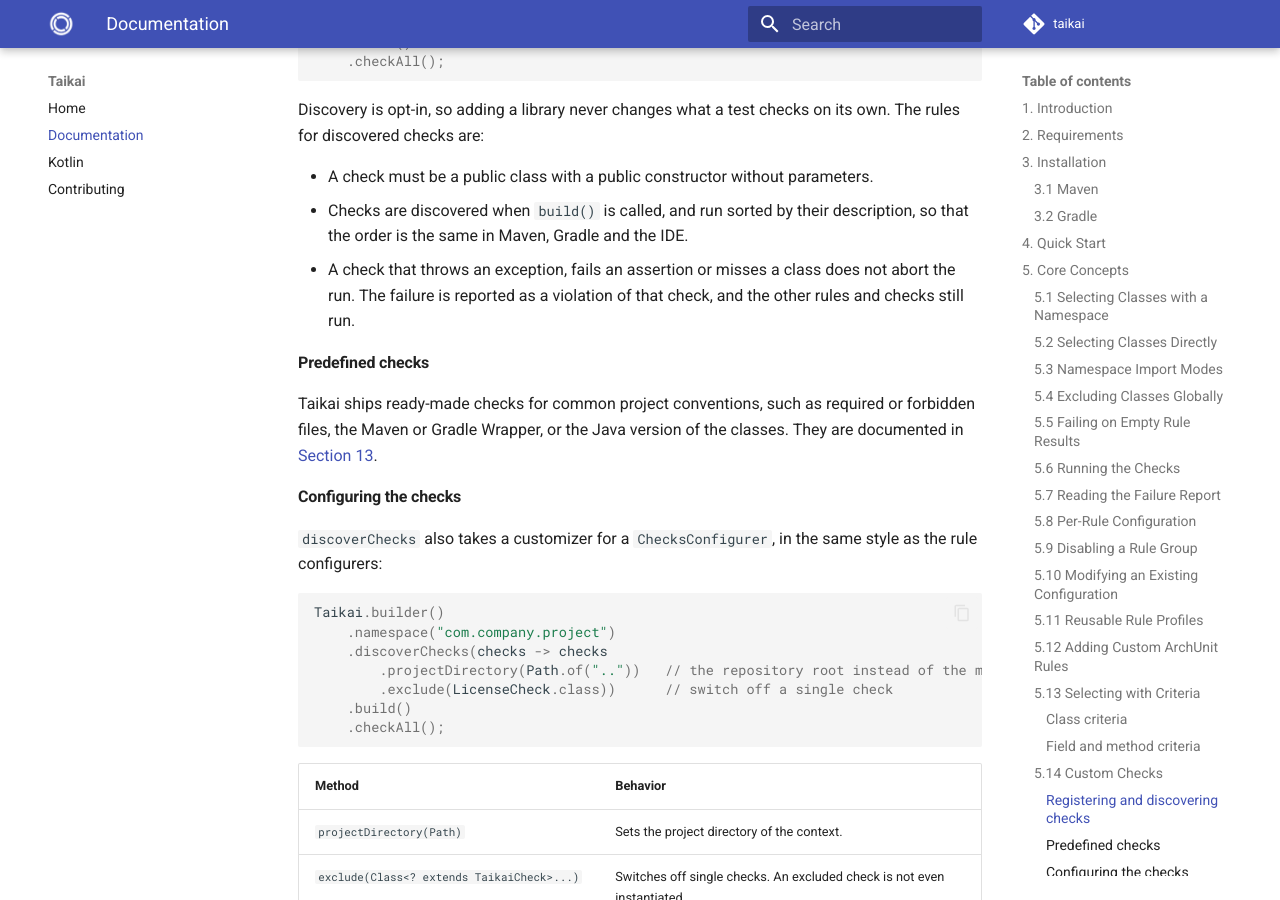
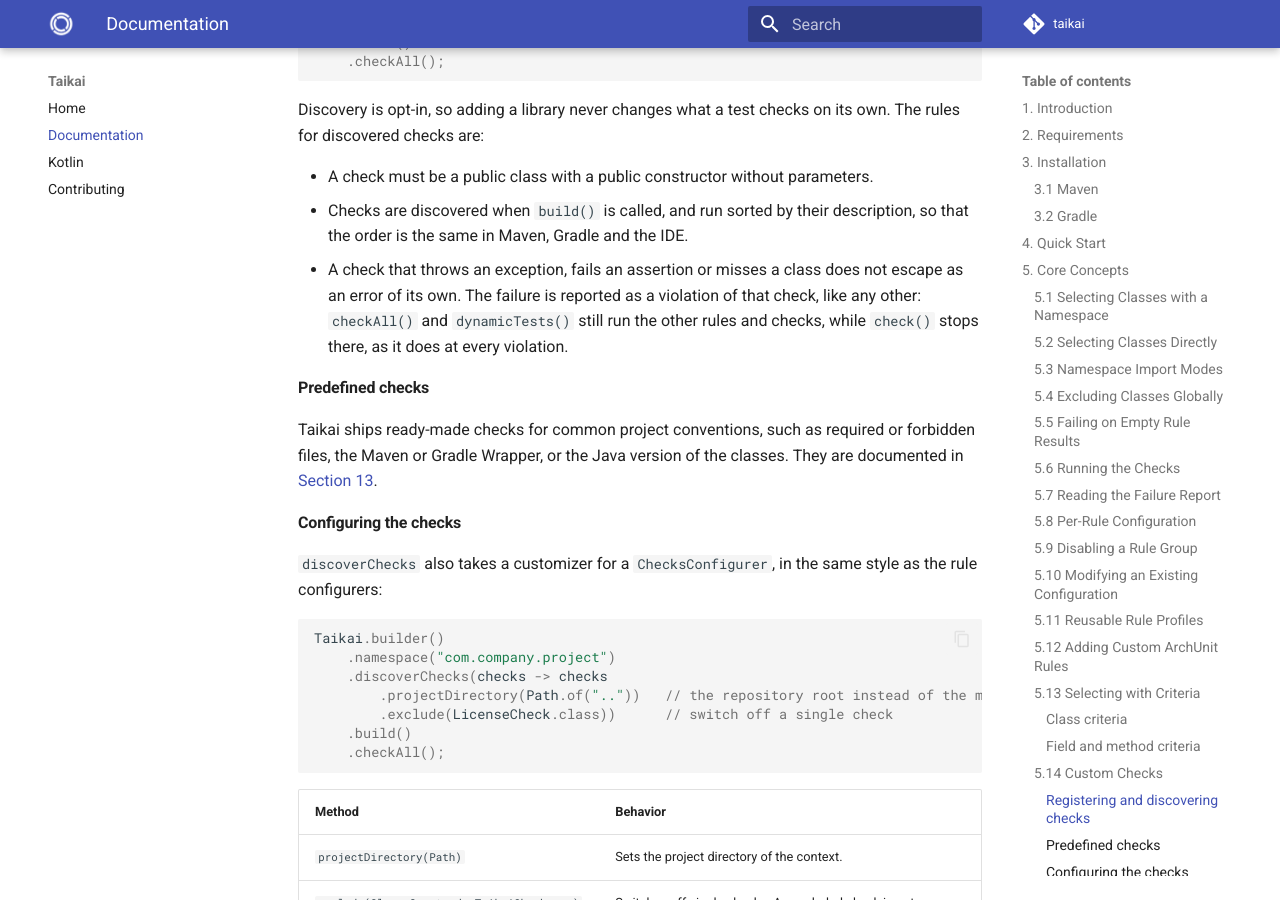
Before and after one commit to enofex/taikai, an MkDocs documentation site: the page built from docs/documentation.md, in a window 1280 px wide and 900 px high, scrolled down 15221 px. Built offline with MkDocs 1.6.1 and Material for MkDocs 9.7.7, drawn with Linux system fonts in a browser that asks for light colours; comment, search, counter and statistics services are not loaded.

Commit message:
Fix the docs for check()

```diff
--- a/docs/documentation.md
+++ b/docs/documentation.md
@@ -672,8 +672,10 @@
 - A check must be a public class with a public constructor without parameters.
 - Checks are discovered when `build()` is called, and run sorted by their description, so that the
   order is the same in Maven, Gradle and the IDE.
-- A check that throws an exception, fails an assertion or misses a class does not abort the run.
-  The failure is reported as a violation of that check, and the other rules and checks still run.
+- A check that throws an exception, fails an assertion or misses a class does not escape as an
+  error of its own. The failure is reported as a violation of that check, like any other:
+  `checkAll()` and `dynamicTests()` still run the other rules and checks, while `check()` stops
+  there, as it does at every violation.
 
 #### Predefined checks
 
```
Also changed, not shown: 1 other file.
